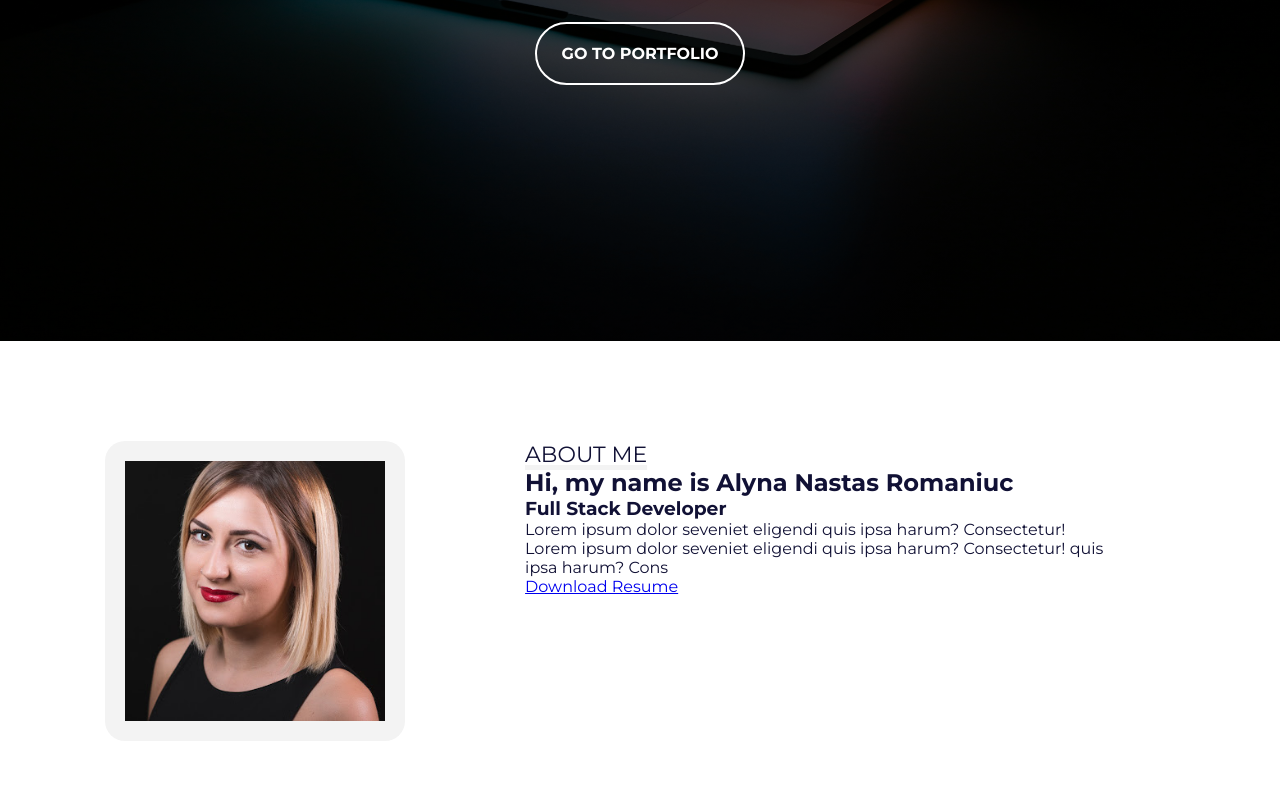
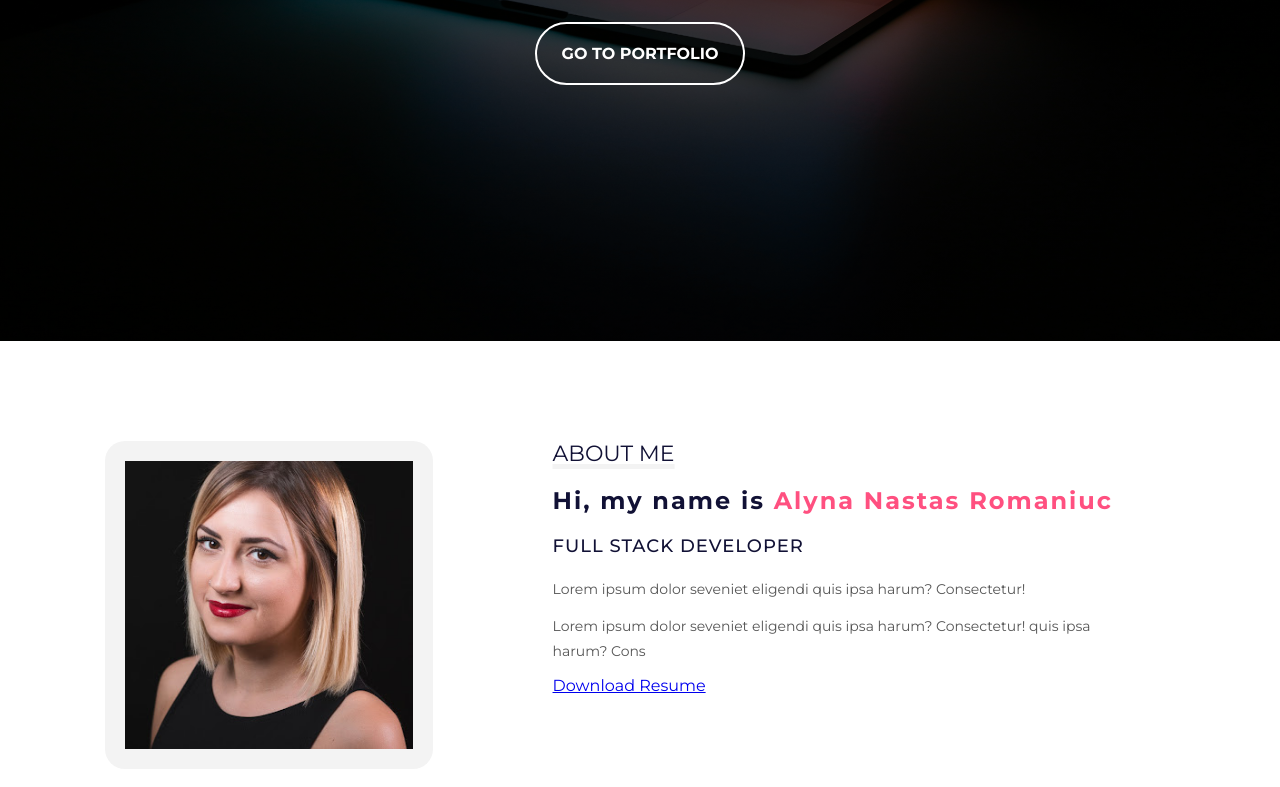
Before and after one commit to AlynaNastas/Portfolio, a plain HTML site: page index.html in a window 1280 px wide. Shown: the part 459-1246 px from the top of the page. Drawn offline with Linux system fonts and the light colour scheme.

Commit message:
aboutme style in progress

```diff
--- a/index.html
+++ b/index.html
@@ -13,7 +13,7 @@
         <div class="content">
             <header>
                 <div class="content-header">
-                    <h1>WEB Developer</h1>
+                    <h1>ANR</h1>
                     <nav id="nav" class="">
                         <ul id="links">
                             <li><a href="#home" class="select">HOME</a></li>
--- a/styles.css
+++ b/styles.css
@@ -159,5 +159,30 @@ html{
     text-decoration: underline;
     text-decoration-color: #f3f3f3;
     text-decoration-thickness: 5px;
+}
 
+#aboutme .aboutme h2{
+    font-size: 34x;
+    font-weight: bold;
+    margin: 20px 0;
+    letter-spacing: 2px;
 }
+
+#aboutme .aboutme h2 span {
+    color:#ff5080;
+}
+
+#aboutme .aboutme h3{
+    font-size: 18px;
+    font-weight: 500;
+    text-transform: uppercase;
+    margin-bottom: 20px;
+    letter-spacing: 1px;
+}
+
+#aboutme .aboutme p{
+    font-size: 14px;
+    line-height: 25px;
+    color: #565656;
+    margin-bottom: 12px;
+}
```
